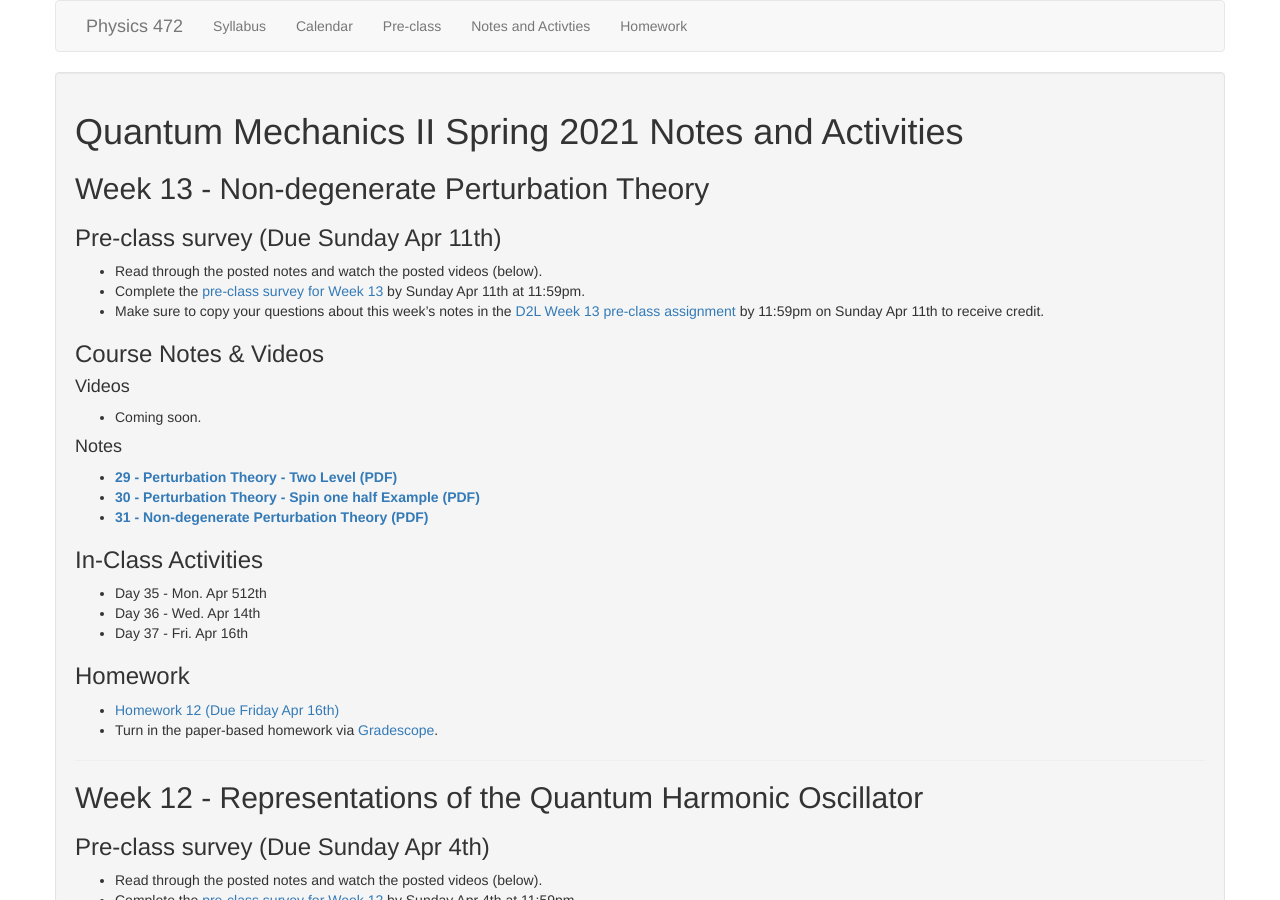
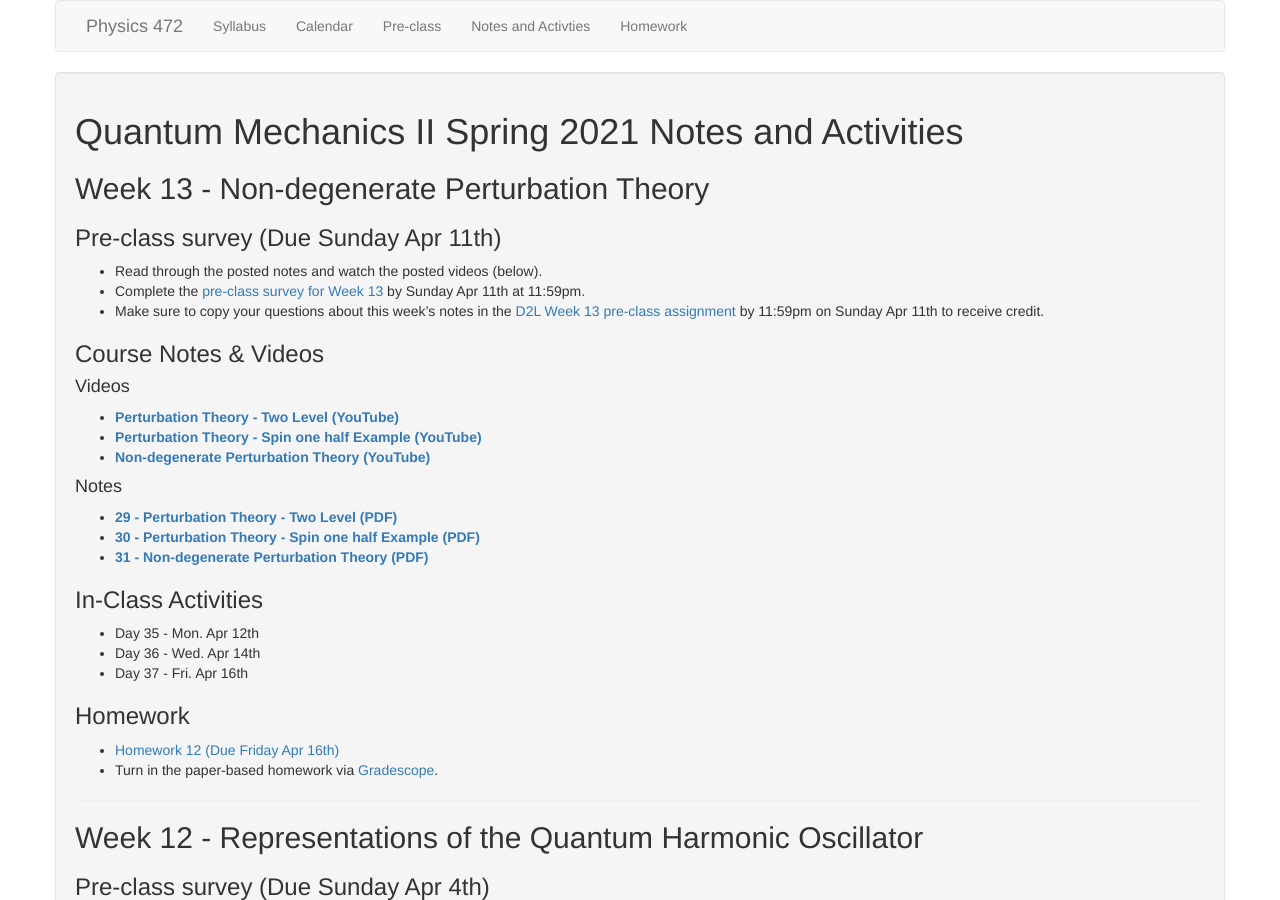
Before and after one commit to dannycab/phy472msu_s2021, a Jekyll site: the page built from notes/index.md, in a window 1280 px wide and 900 px high. Built offline with Jekyll 4.4.1, drawn with Linux system fonts in a browser that asks for light colours.

Commit message:
added ICA for day 33

```diff
--- a/notes/index.md
+++ b/notes/index.md
@@ -16,7 +16,9 @@
 
 #### Videos
 
-* Coming soon.
+* [**Perturbation Theory - Two Level (YouTube)**](https://www.youtube.com/watch?v=R9wZjFY4Gsk)
+* [**Perturbation Theory - Spin one half Example (YouTube)**](https://www.youtube.com/watch?v=I0N6zhehBGs)
+* [**Non-degenerate Perturbation Theory (YouTube)**](https://www.youtube.com/watch?v=YYzqRN9P71k)
 
 
 #### Notes
@@ -27,7 +29,7 @@
 
 ### In-Class Activities
 
-* Day 35 - Mon. Apr 512th
+* Day 35 - Mon. Apr 12th
 * Day 36 - Wed. Apr 14th
 * Day 37 - Fri. Apr 16th
 
@@ -65,7 +67,7 @@
 * Day 32 - Mon. Apr 5th
   - Class Recording [(YouTube)](https://www.youtube.com/watch?v=Cn7h8UPvROg)
   - [Handwritten Notes from Discussion](./in-class/Day_32.pdf)
-* Day 33 - Wed. Apr 7th
+* [Day 33 - Wed. Apr 7th](./in-class/day33.html)
 * Day 34 - Fri. Apr 9th
 
 ### Homework
```
Also changed, not shown: notes/in-class/day33.md (added, +18 -0 lines).
